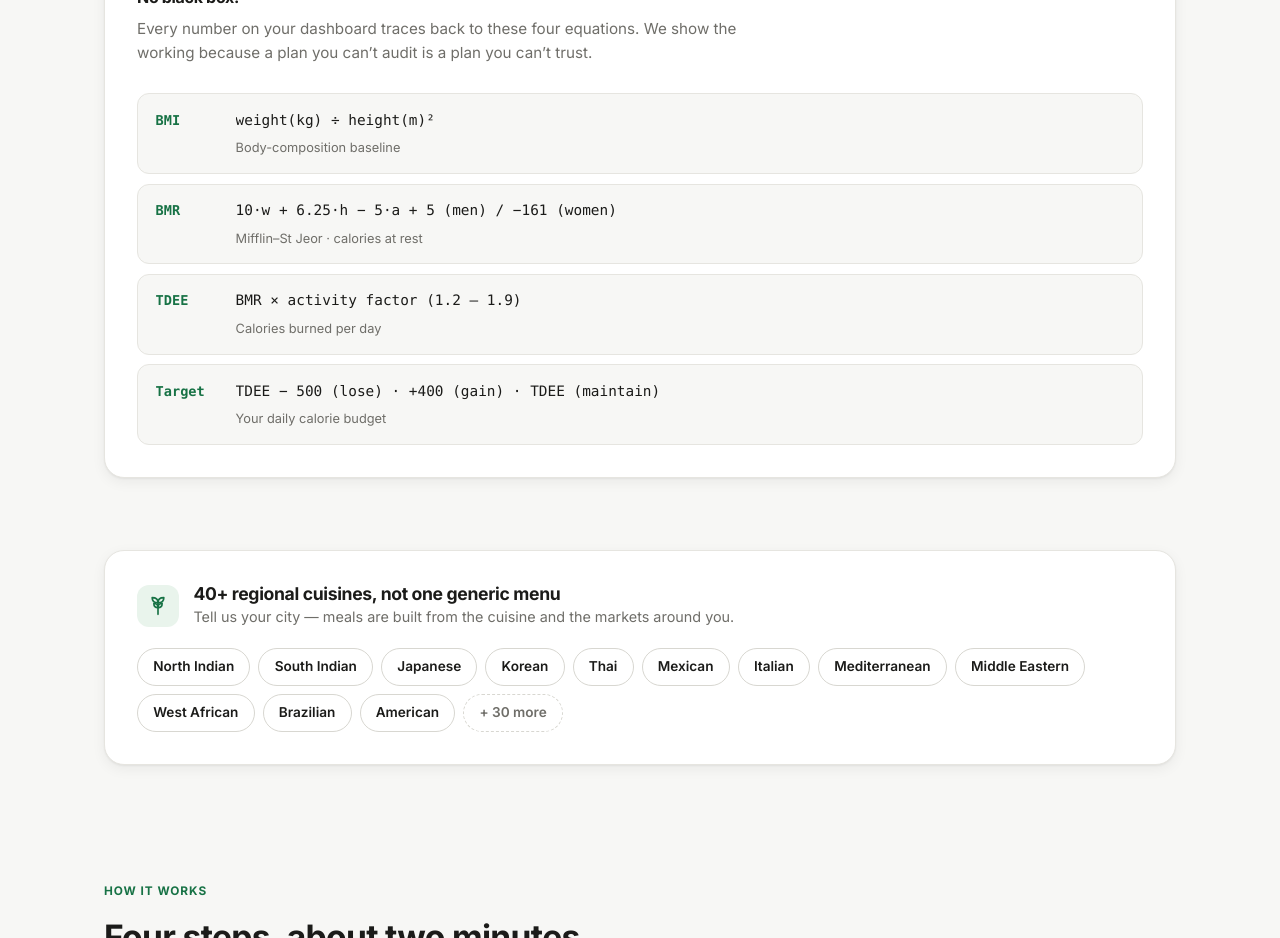
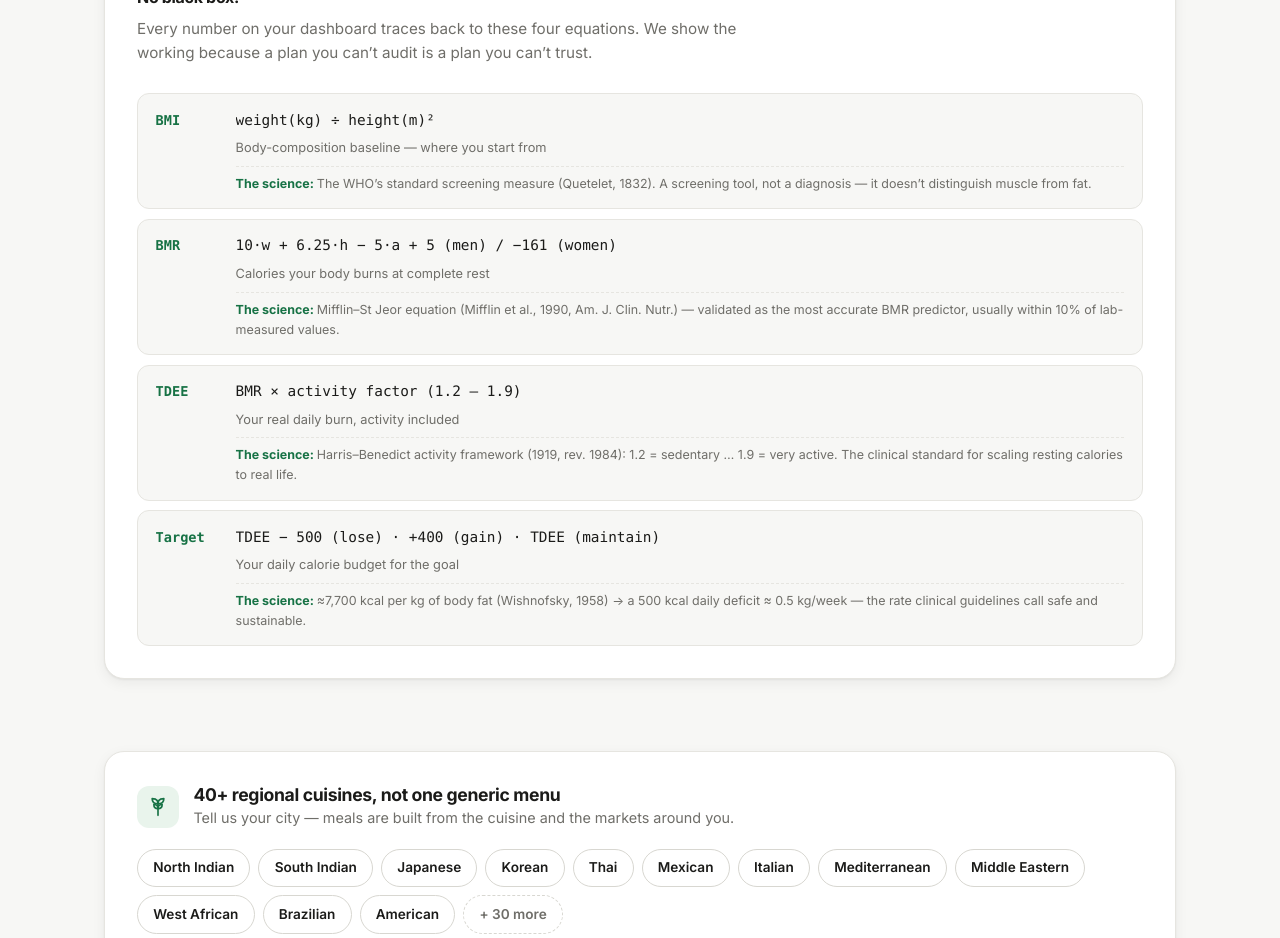
Before and after one commit to verstilearis-sketch/Diet-asisstant-App, a Next.js app: page / in a window 1280 px wide. Shown: the part 980-1918 px from the top of the page. Built offline with nearby package versions, Linux system fonts and the light colour scheme; no server answers.

Commit message:
Landing math section: add scientific backing for each formula

```diff
--- a/src/app/page.tsx
+++ b/src/app/page.tsx
@@ -12,10 +12,30 @@ import {
 // ── The math the app actually uses (src/lib/calculations.ts) ──
 
 const FORMULAS = [
-  { name: 'BMI', formula: 'weight(kg) ÷ height(m)²', note: 'Body-composition baseline' },
-  { name: 'BMR', formula: '10·w + 6.25·h − 5·a + 5 (men) / −161 (women)', note: 'Mifflin–St Jeor · calories at rest' },
-  { name: 'TDEE', formula: 'BMR × activity factor (1.2 – 1.9)', note: 'Calories burned per day' },
-  { name: 'Target', formula: 'TDEE − 500 (lose) · +400 (gain) · TDEE (maintain)', note: 'Your daily calorie budget' },
+  {
+    name: 'BMI',
+    formula: 'weight(kg) ÷ height(m)²',
+    note: 'Body-composition baseline — where you start from',
+    science: 'The WHO’s standard screening measure (Quetelet, 1832). A screening tool, not a diagnosis — it doesn’t distinguish muscle from fat.',
+  },
+  {
+    name: 'BMR',
+    formula: '10·w + 6.25·h − 5·a + 5 (men) / −161 (women)',
+    note: 'Calories your body burns at complete rest',
+    science: 'Mifflin–St Jeor equation (Mifflin et al., 1990, Am. J. Clin. Nutr.) — validated as the most accurate BMR predictor, usually within 10% of lab-measured values.',
+  },
+  {
+    name: 'TDEE',
+    formula: 'BMR × activity factor (1.2 – 1.9)',
+    note: 'Your real daily burn, activity included',
+    science: 'Harris–Benedict activity framework (1919, rev. 1984): 1.2 = sedentary … 1.9 = very active. The clinical standard for scaling resting calories to real life.',
+  },
+  {
+    name: 'Target',
+    formula: 'TDEE − 500 (lose) · +400 (gain) · TDEE (maintain)',
+    note: 'Your daily calorie budget for the goal',
+    science: '≈7,700 kcal per kg of body fat (Wishnofsky, 1958) → a 500 kcal daily deficit ≈ 0.5 kg/week — the rate clinical guidelines call safe and sustainable.',
+  },
 ];
 
 const CUISINES = [
@@ -186,6 +206,9 @@ export default function LandingPage() {
                   <div>
                     <div className="mono formula-scroll" style={{ fontSize: '0.9rem', marginBottom: '0.15rem' }}>{f.formula}</div>
                     <div style={{ fontSize: '0.8rem', color: 'var(--color-muted)' }}>{f.note}</div>
+                    <div style={{ fontSize: '0.78rem', color: 'var(--color-muted)', marginTop: '0.45rem', paddingTop: '0.45rem', borderTop: '1px dashed var(--color-border)', lineHeight: 1.6 }}>
+                      <span style={{ fontWeight: 700, color: 'var(--color-accent)' }}>The science: </span>{f.science}
+                    </div>
                   </div>
                 </div>
               ))}
```
